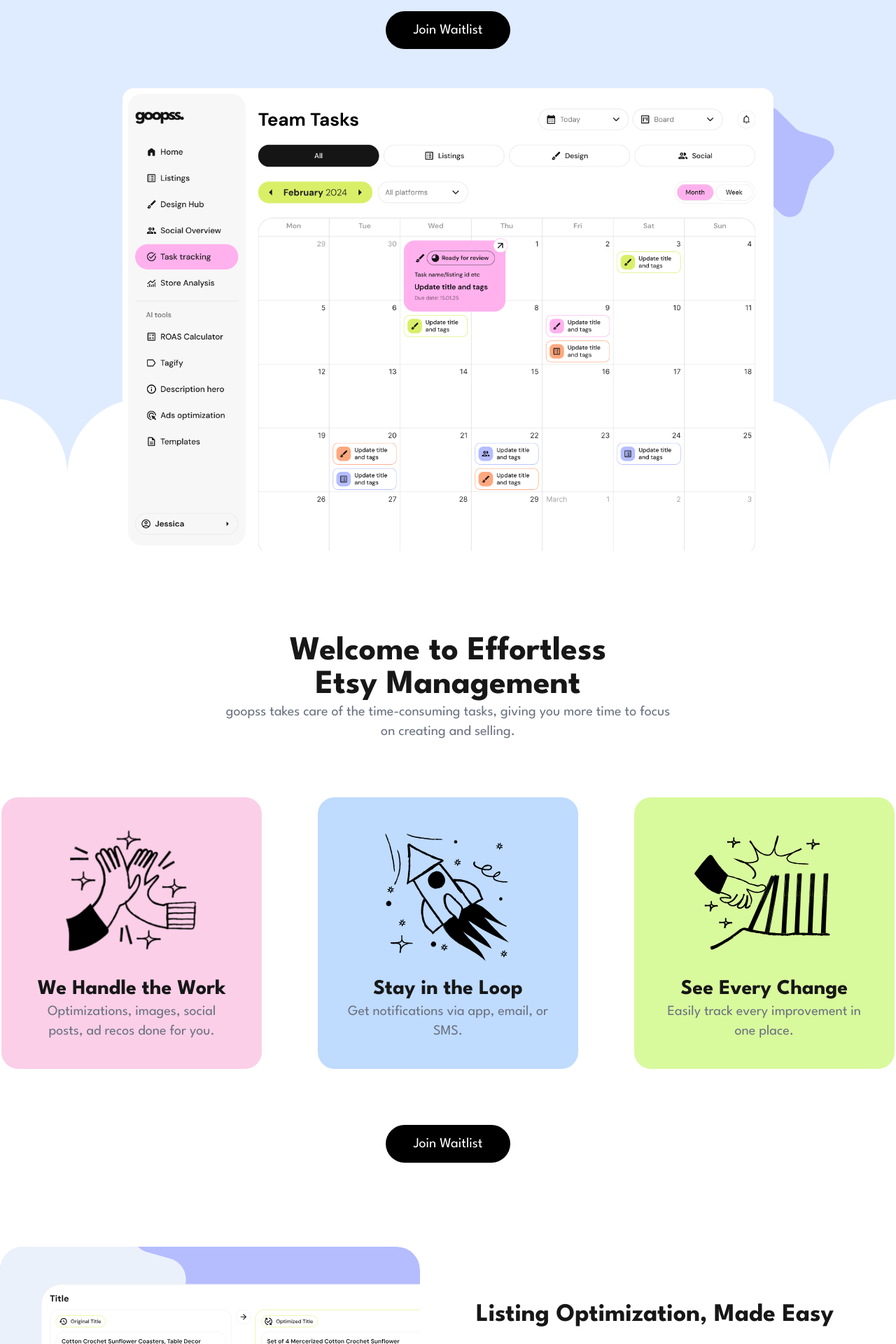
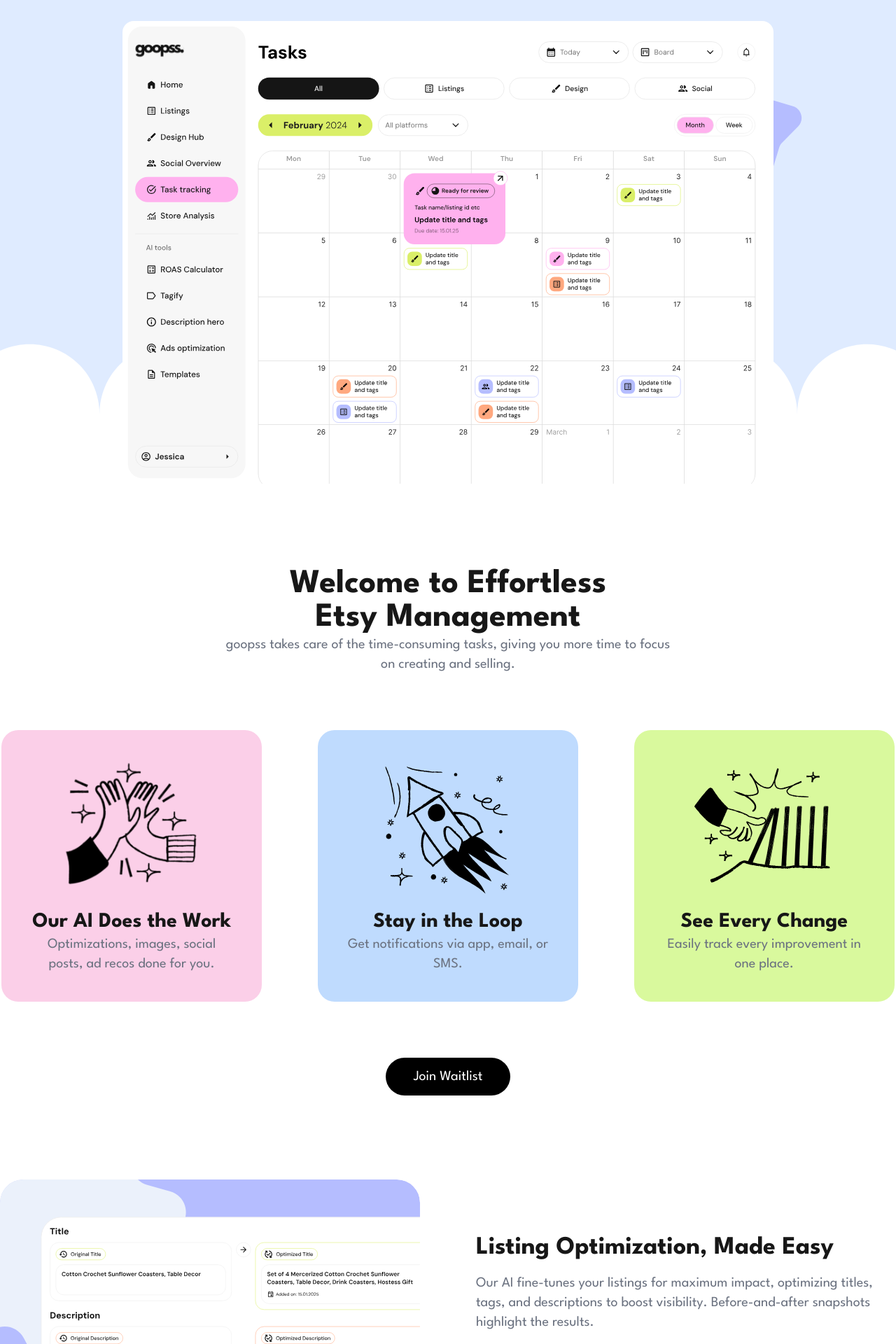
Before and after one commit to sheilagoopss/goopss-new, a Next.js app: page /new in a window 1280 px wide. Shown: the part 440-2360 px from the top of the page at 70% size. Built offline with nearby package versions, Linux system fonts and the light colour scheme; no server answers.

Commit message:
updated landing page texts

```diff
--- a/src/app/new/page.tsx
+++ b/src/app/new/page.tsx
@@ -19,7 +19,7 @@
       >
         <div className="container mx-auto px-4 md:px-0">
           <div className="flex flex-col items-center justify-center text-center gap-4 md:pt-10 pt-10">
-            <div className="flex flex-col gap-4 md:w-1/2 md:px-0 px-8">
+            <div className="flex flex-col gap-4 md:w-3/4 md:px-0 px-8">
               <h1 className="md:text-5xl text-4xl font-bold">
               Etsy Success Without the Stress
                 <br />
@@ -37,7 +37,7 @@
             <div className="rounded-2xl overflow-hidden md:w-[100ch] md:mt-10 mt-24">
               <Image
                 loading="lazy"
-                src="/images/landing/heroImage.png"
+                src="/images/landing/Tasks.svg"
                 alt="Hero Background"
                 quality={100}
                 width={1000}
@@ -63,7 +63,7 @@
           </div>
           <div className="flex md:flex-row flex-col md:gap-20 gap-10">
             <CustomCard
-              title="We Handle the Work"
+              title="Our AI Does the Work"
               description="Optimizations, images, social posts, ad recos done for you."
               image="/images/landing/weDoTheWork.svg"
               className="bg-pink-200"
@@ -99,7 +99,8 @@
             <div className="flex flex-col gap-4 md:mb-10">
               <h1 className="text-4xl font-bold">Listing Optimization, Made Easy</h1>
               <p className="text-lg text-gray-500 text-center md:text-left">
-              Our AI fine-tunes your listings for maximum impact. We optimize titles, tags, and descriptions to boost visibility and show you the results with before-and-after snapshots.
+              Our AI fine-tunes your listings for maximum impact, optimizing titles, tags, and descriptions
+              to boost visibility. Before-and-after snapshots highlight the results.
               </p>
             </div>
 
@@ -126,7 +127,7 @@
           <div>
             <h1 className="text-5xl font-bold">From Basic to Studio-Quality Images</h1>
             <p className="text-lg text-gray-500">
-            We turn simple product photos into polished, professional images
+          Turn simple product photos into polished, professional images
               <br />
               that showcase your brand at its best.
             </p>
@@ -220,16 +221,16 @@
             <div className="flex flex-col gap-4 md:mb-10">
               <h1 className="text-4xl font-bold">Maximize Your Ad Success</h1>
               <p className="text-lg text-gray-500 text-center md:text-left">
-              Running ads can be overwhelming, but we make it easy.
-              By using our Chrome extension, we analyze your store stats
-              and find the best listings to promote. Get data-backed recommendations
+              Running ads can be overwhelming, but the process is made easy.
+              Our Chrome extension analyzes your store stats to pinpoint the best listings for promotion.
+              Get data-backed recommendations
               to optimize your ad spend and boost sales.
               </p>
             </div>
 
             <ListItem
               title="Smart Product Selection"
-              description="We recommend the listings with the highest potential for ad success"
+              description="Your highest-potential listings are recommended for better ad performance"
               className="hover:bg-pink-200 border border-pink-200"
             />
             <ListItem
@@ -259,8 +260,7 @@
           <h1 className="text-5xl font-bold">Get on the Waitlist!</h1>
           <p className="text-gray-500 max-w-2xl mx-auto">
             Join the waitlist and be the first to experience hassle-free Etsy
-            store management! We handle your SEO, design, and social media while
-            you stay effortlessly updated.
+            store management! Our AI handles it all while you focus on what matters.
           </p>
           <EmailInput />
         </div>
```
Also changed, not shown: public/images/landing/Tasks.svg (added).
